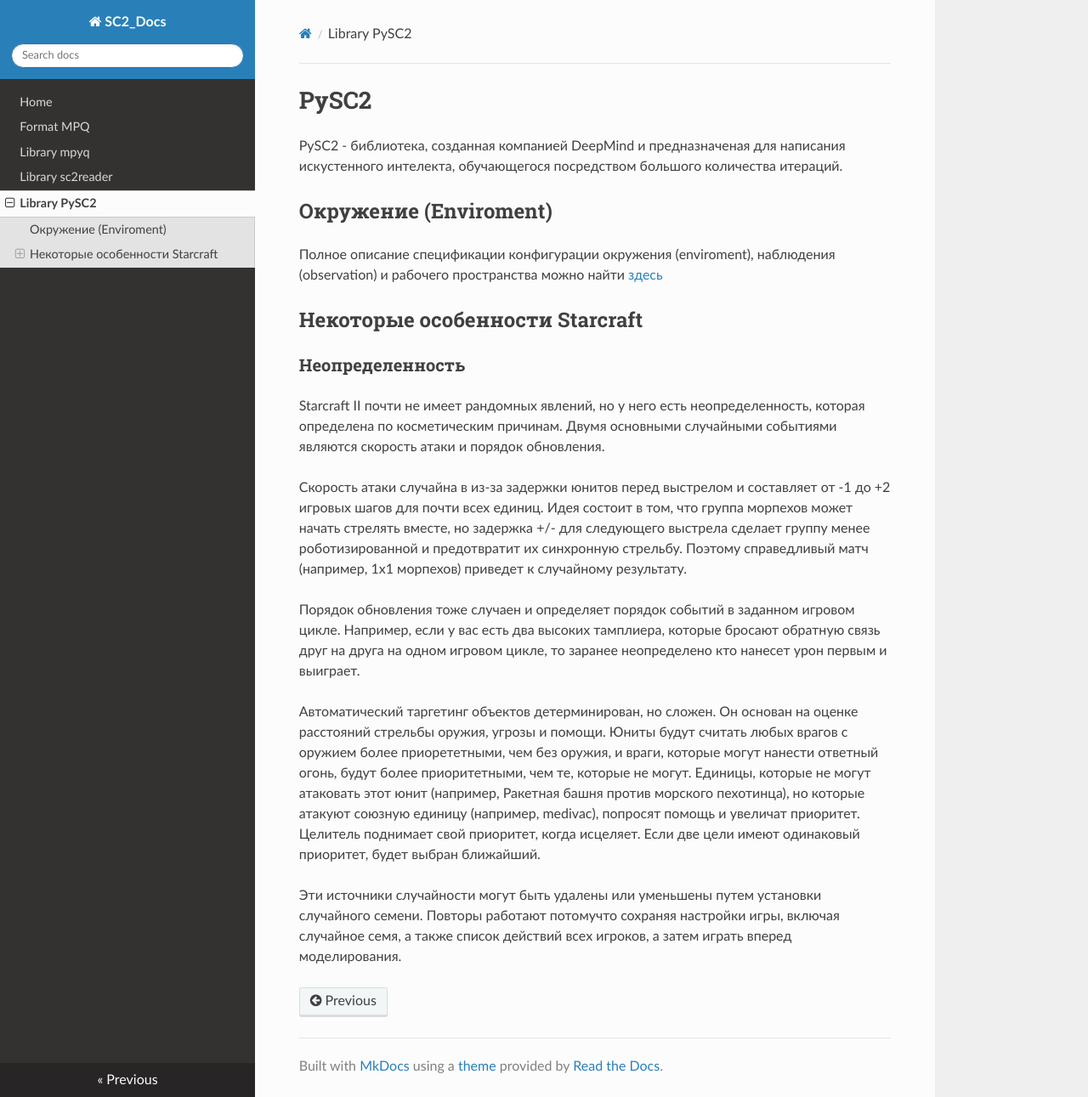
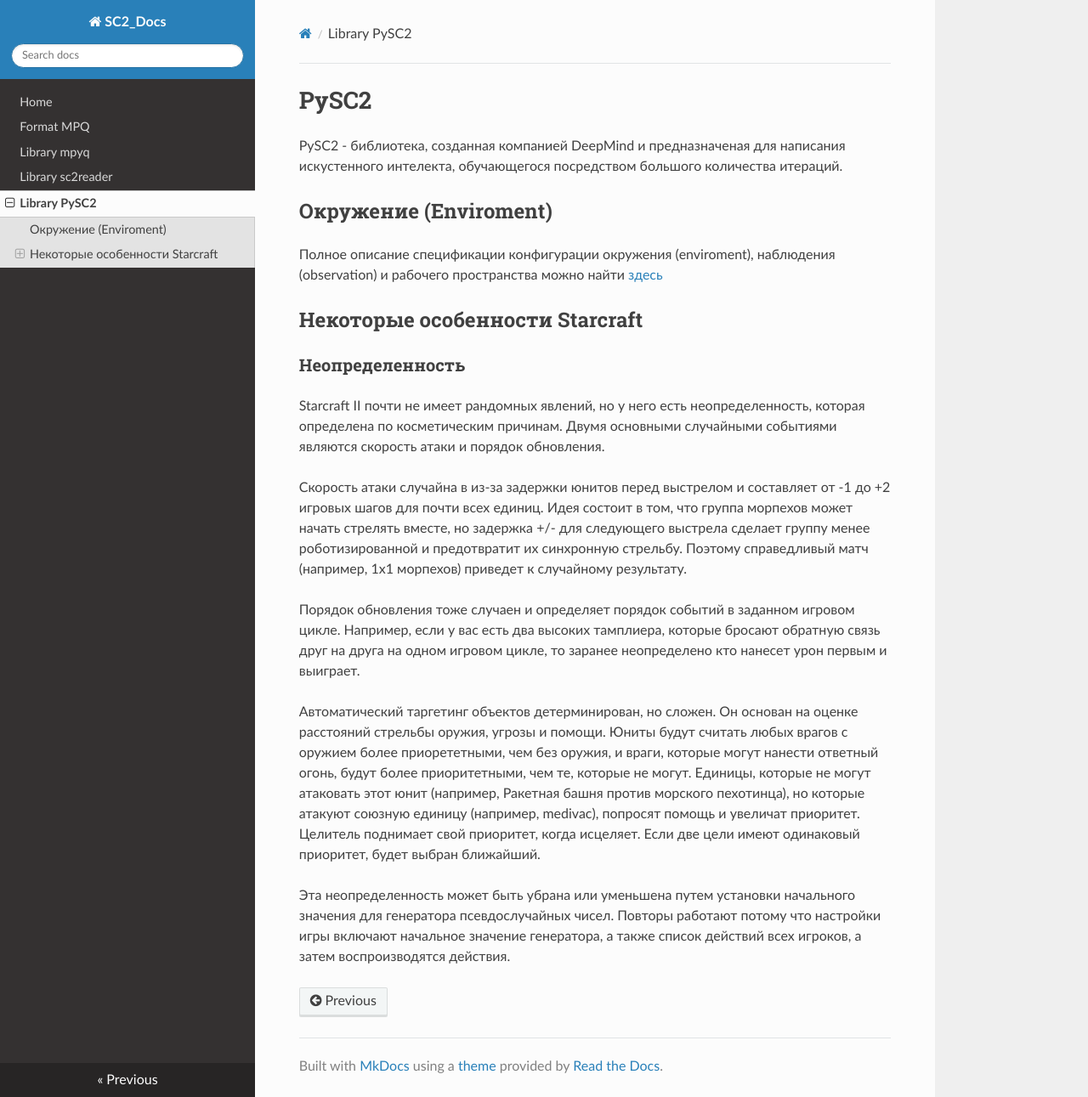
Before and after one commit to arturblch/pysc2_help, an MkDocs documentation site: the page built from docs/pysc2_lib.md, in a window 1280 px wide and 1291 px high. Shown: the whole window at 85% size. Built offline with MkDocs 1.6.1, drawn with Linux system fonts in a browser that asks for light colours; nearby versions of some CDN libraries; old or Windows-style settings are respelled for this version of MkDocs.

Commit message:
update pysc2 doc

```diff
--- a/docs/pysc2_lib.md
+++ b/docs/pysc2_lib.md
@@ -20,4 +20,4 @@
 
 Автоматический таргетинг объектов детерминирован, но сложен. Он основан на оценке расстояний стрельбы оружия, угрозы и помощи. Юниты будут считать любых врагов с оружием более приорететными, чем без оружия, и враги, которые могут нанести ответный огонь, будут более приоритетными, чем те, которые не могут. Единицы, которые не могут атаковать этот юнит (например, Ракетная башня против морского пехотинца), но которые атакуют союзную единицу (например, medivac), попросят помощь и увеличат приоритет. Целитель поднимает свой приоритет, когда исцеляет. Если две цели имеют одинаковый приоритет, будет выбран ближайший.
 
-Эти источники случайности могут быть удалены или уменьшены путем установки случайного семени. Повторы работают потомучто сохраняя настройки игры, включая случайное семя, а также список действий всех игроков, а затем играть вперед моделирования.
+Эта неопределенность может быть убрана или уменьшена путем установки начального значения для генератора псевдослучайных чисел. Повторы работают потому что настройки игры включают начальное значение генератора, а также список действий всех игроков, а затем воспроизводятся действия.
```
